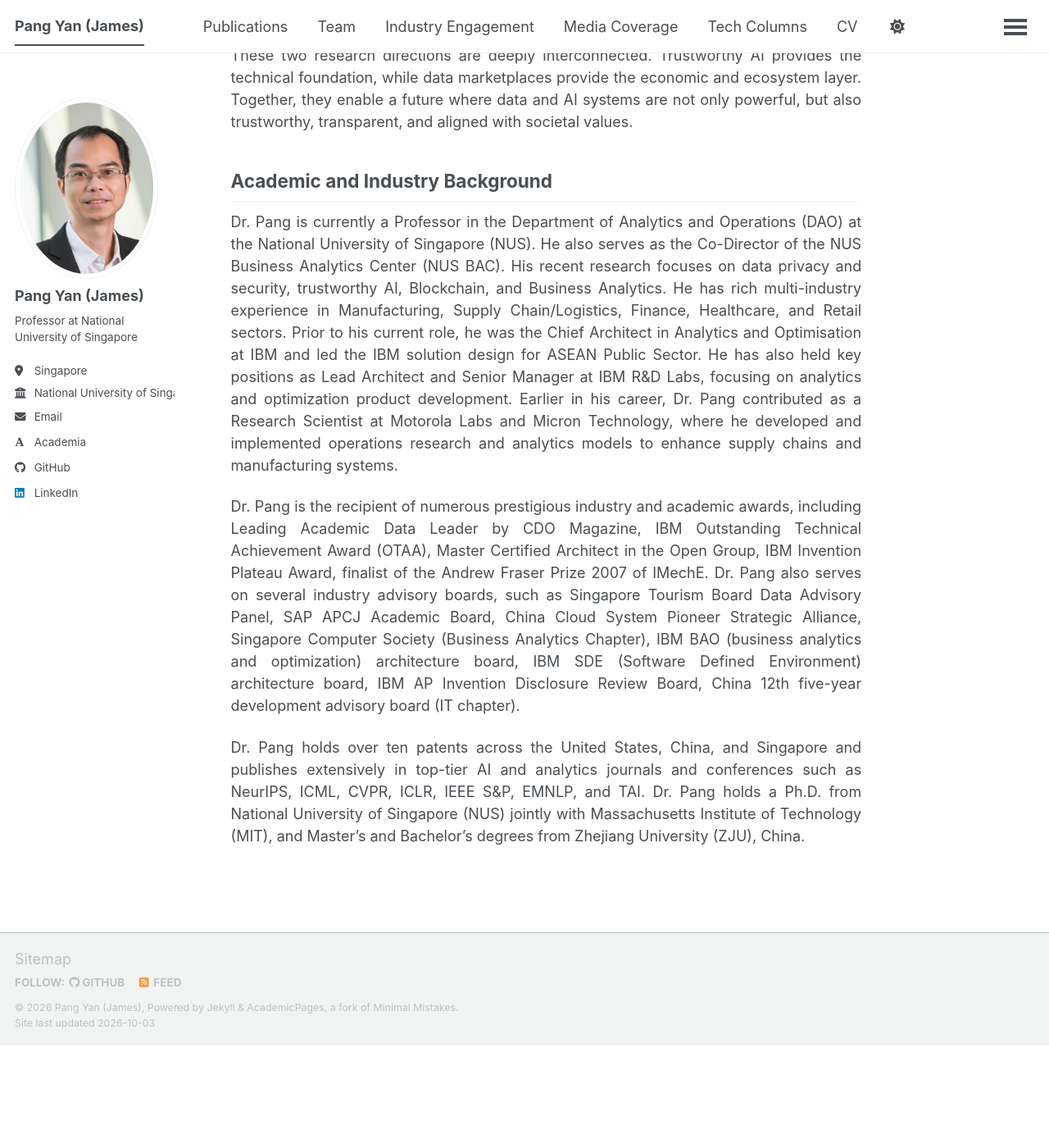
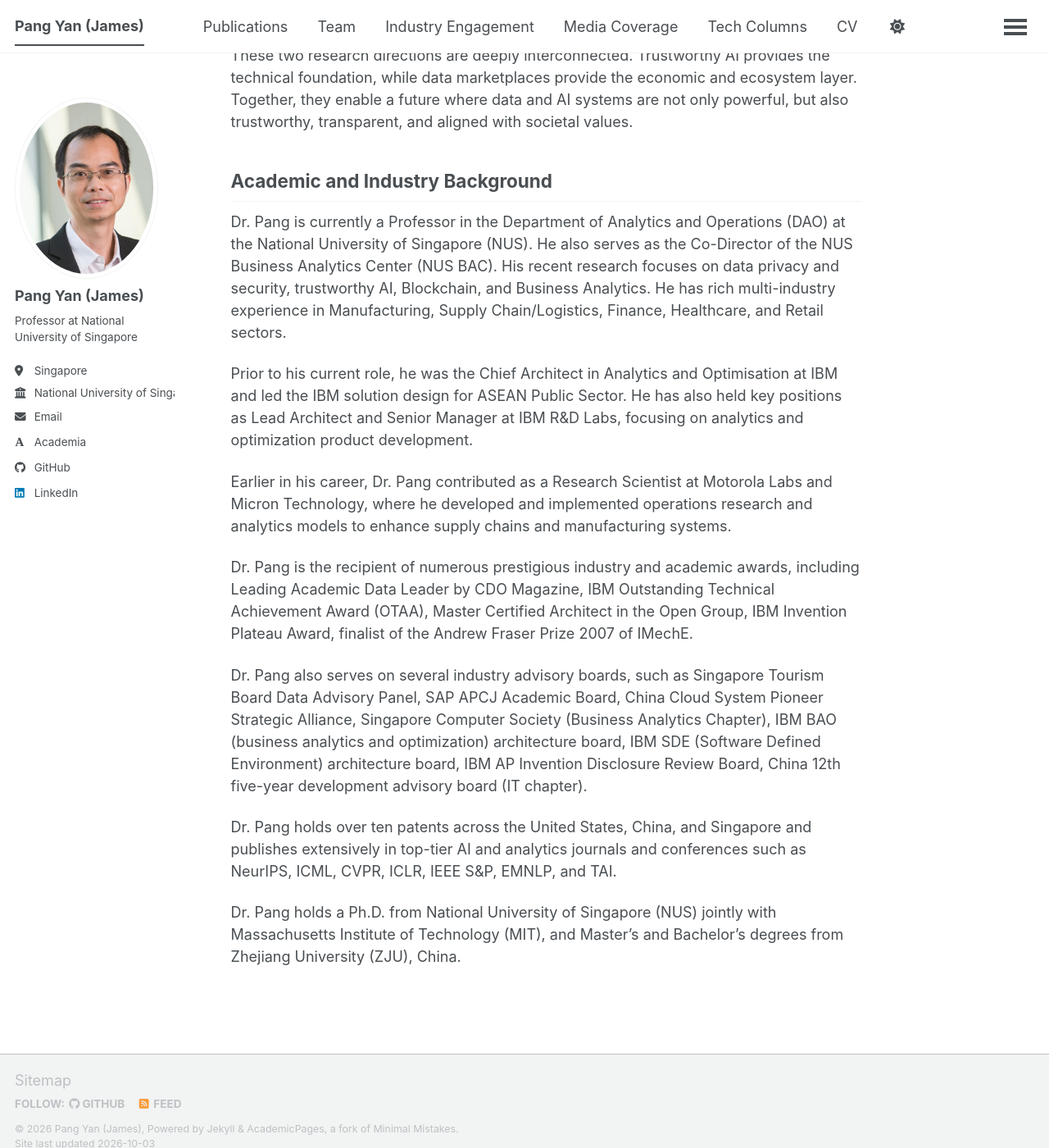
Before and after one commit to jamespangyan/jamespangyan.github.io, a Jekyll site: the page built from _pages/about.md, in a window 1280 px wide and 1400 px high, scrolled down 1452 px. Shown: the whole window at 82% size. Built offline with Jekyll 4.4.1, drawn with Linux system fonts in a browser that asks for light colours; some web fonts are replaced; a script bundle is joined from its source files by our own code; library files that are not in the unit come from our copies; before the commit the page ends 2727 px from its top, so only the background shows below that; some of the changed text lies outside the part shown.

Commit message:
Improve homepage readability with natural alignment and shorter paragraphs

```diff
--- a/_pages/about.md
+++ b/_pages/about.md
@@ -15,36 +15,44 @@
 
 ## My Research Group
 
-<p align="justify"> My research group focuses on two closely connected directions: Trustworthy AI and Data Marketplace. Together, these areas address a fundamental question in the AI era: how to build powerful AI systems that are reliable, secure, and economically viable.</p>
+My research group focuses on two closely connected directions: Trustworthy AI and Data Marketplace. Together, these areas address a fundamental question in the AI era: how to build powerful AI systems that are reliable, secure, and economically viable.
 
 Trustworthy AI Lab
 ------
 Our work on trustworthy AI spans the full lifecycle of AI, from data to models to deployment, with a focus on the following areas:
-- Privacy-Preserving AI
+- **Privacy-Preserving AI**
 Designing techniques that protect sensitive data during both model training and deployment. This includes enabling secure model training without exposing raw data, as well as safeguarding user privacy when interacting with AI systems (e.g., large language models such as ChatGPT).
-- Robustness and AI Safety (Anti-Jailbreaking)
+- **Robustness and AI Safety (Anti-Jailbreaking)**
 Enhancing the resilience of AI systems against adversarial inputs and prompt-based attacks. We study how malicious users can bypass safeguards and develop defense mechanisms that balance security, model performance, and computational efficiency.
-- Watermarking and Data Provenance
+- **Watermarking and Data Provenance**
 Developing techniques to trace and verify the use of data in AI models. This includes watermarking methods and copyright verification frameworks to detect unauthorized data usage and support accountability in AI systems.
 
 Data Marketplace Lab
 ------
 Our work on data marketplaces focuses on enabling fair, secure, and efficient data exchange ecosystems, with strong connections to Trustworthy AI:
-- Data Valuation and Pricing
+- **Data Valuation and Pricing**
 Designing principled methods to quantify the value of datasets and enable fair pricing mechanisms in data transactions.
-- Data Ownership and Provenance
+- **Data Ownership and Provenance**
 Leveraging technologies such as watermarking and blockchain to establish data ownership, and to track the end-to-end lifecycle of data usage.
-- Privacy-Preserving Data Trading
+- **Privacy-Preserving Data Trading**
 Developing mechanisms that allow data to be shared and monetized while preserving privacy, ensuring compliance with regulatory and ethical requirements.
 
 Unifying Vision
 ------
-<p align="justify"> These two research directions are deeply interconnected. Trustworthy AI provides the technical foundation, while data marketplaces provide the economic and ecosystem layer. Together, they enable a future where data and AI systems are not only powerful, but also trustworthy, transparent, and aligned with societal values.</p>
+These two research directions are deeply interconnected. Trustworthy AI provides the technical foundation, while data marketplaces provide the economic and ecosystem layer. Together, they enable a future where data and AI systems are not only powerful, but also trustworthy, transparent, and aligned with societal values.
 
 ## Academic and Industry Background
 
-<p align="justify"> Dr. Pang is currently a Professor in the Department of Analytics and Operations (DAO) at the National University of Singapore (NUS). He also serves as the Co-Director of the NUS Business Analytics Center (NUS BAC). His recent research focuses on data privacy and security, trustworthy AI, Blockchain, and Business Analytics. He has rich multi-industry experience in Manufacturing, Supply Chain/Logistics, Finance, Healthcare, and Retail sectors. Prior to his current role, he was the Chief Architect in Analytics and Optimisation at IBM and led the IBM solution design for ASEAN Public Sector. He has also held key positions as Lead Architect and Senior Manager at IBM R&D Labs, focusing on analytics and optimization product development. Earlier in his career, Dr. Pang contributed as a Research Scientist at Motorola Labs and Micron Technology, where he developed and implemented operations research and analytics models to enhance supply chains and manufacturing systems.</p>
+Dr. Pang is currently a Professor in the Department of Analytics and Operations (DAO) at the National University of Singapore (NUS). He also serves as the Co-Director of the NUS Business Analytics Center (NUS BAC). His recent research focuses on data privacy and security, trustworthy AI, Blockchain, and Business Analytics. He has rich multi-industry experience in Manufacturing, Supply Chain/Logistics, Finance, Healthcare, and Retail sectors.
 
-<p align="justify"> Dr. Pang is the recipient of numerous prestigious industry and academic awards, including Leading Academic Data Leader by CDO Magazine, IBM Outstanding Technical Achievement Award (OTAA), Master Certified Architect in the Open Group, IBM Invention Plateau Award, finalist of the Andrew Fraser Prize 2007 of IMechE. Dr. Pang also serves on several industry advisory boards, such as Singapore Tourism Board Data Advisory Panel, SAP APCJ Academic Board, China Cloud System Pioneer Strategic Alliance, Singapore Computer Society (Business Analytics Chapter), IBM BAO (business analytics and optimization) architecture board, IBM SDE (Software Defined Environment) architecture board, IBM AP Invention Disclosure Review Board, China 12th five-year development advisory board (IT chapter).</p>
+Prior to his current role, he was the Chief Architect in Analytics and Optimisation at IBM and led the IBM solution design for ASEAN Public Sector. He has also held key positions as Lead Architect and Senior Manager at IBM R&D Labs, focusing on analytics and optimization product development.
 
-<p align="justify"> Dr. Pang holds over ten patents across the United States, China, and Singapore and publishes extensively in top-tier AI and analytics journals and conferences such as NeurIPS, ICML, CVPR, ICLR, IEEE S&P, EMNLP, and TAI. Dr. Pang holds a Ph.D. from National University of Singapore (NUS) jointly with Massachusetts Institute of Technology (MIT), and Master’s and Bachelor’s degrees from Zhejiang University (ZJU), China.</p>
+Earlier in his career, Dr. Pang contributed as a Research Scientist at Motorola Labs and Micron Technology, where he developed and implemented operations research and analytics models to enhance supply chains and manufacturing systems.
+
+Dr. Pang is the recipient of numerous prestigious industry and academic awards, including Leading Academic Data Leader by CDO Magazine, IBM Outstanding Technical Achievement Award (OTAA), Master Certified Architect in the Open Group, IBM Invention Plateau Award, finalist of the Andrew Fraser Prize 2007 of IMechE.
+
+Dr. Pang also serves on several industry advisory boards, such as Singapore Tourism Board Data Advisory Panel, SAP APCJ Academic Board, China Cloud System Pioneer Strategic Alliance, Singapore Computer Society (Business Analytics Chapter), IBM BAO (business analytics and optimization) architecture board, IBM SDE (Software Defined Environment) architecture board, IBM AP Invention Disclosure Review Board, China 12th five-year development advisory board (IT chapter).
+
+Dr. Pang holds over ten patents across the United States, China, and Singapore and publishes extensively in top-tier AI and analytics journals and conferences such as NeurIPS, ICML, CVPR, ICLR, IEEE S&P, EMNLP, and TAI.
+
+Dr. Pang holds a Ph.D. from National University of Singapore (NUS) jointly with Massachusetts Institute of Technology (MIT), and Master’s and Bachelor’s degrees from Zhejiang University (ZJU), China.
```
